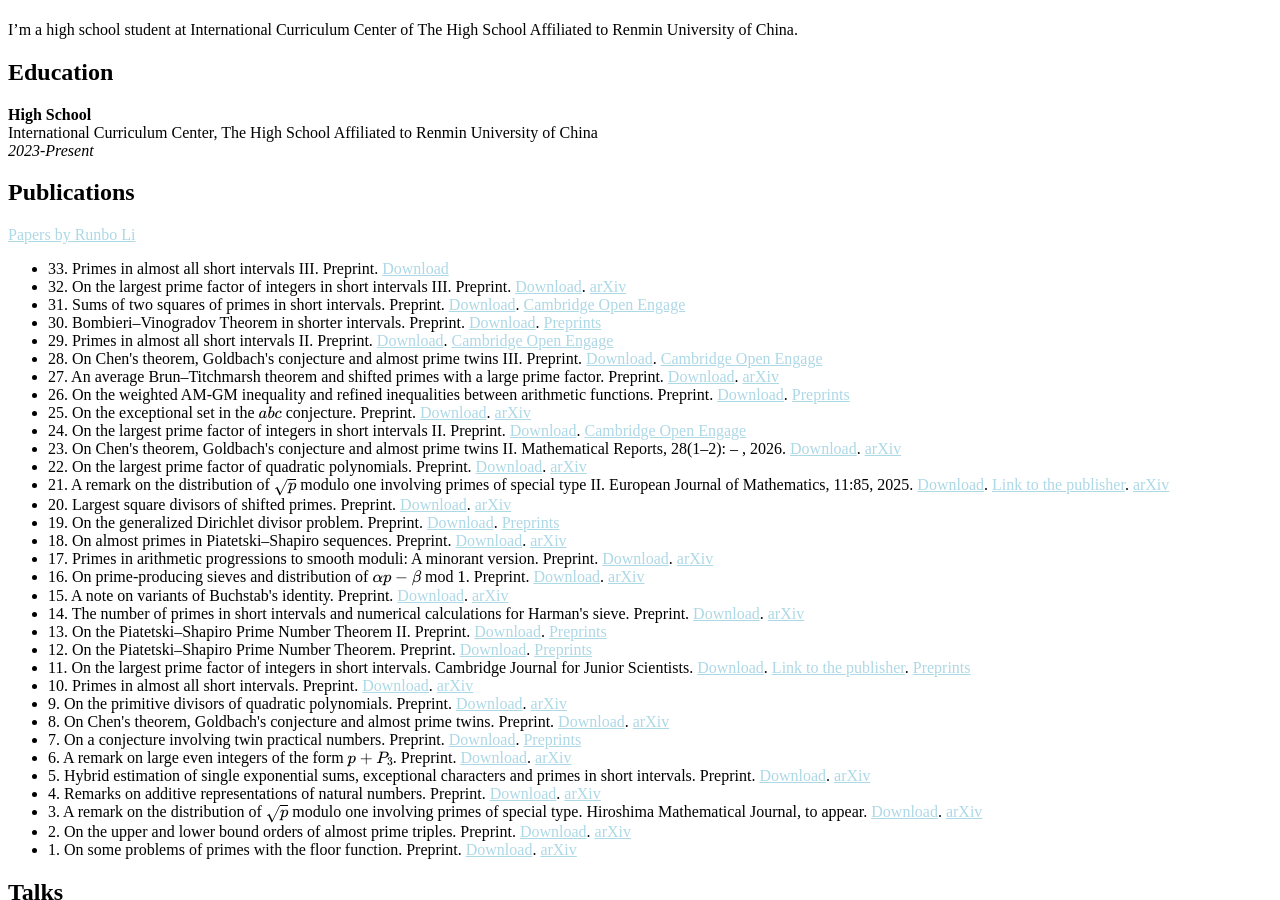
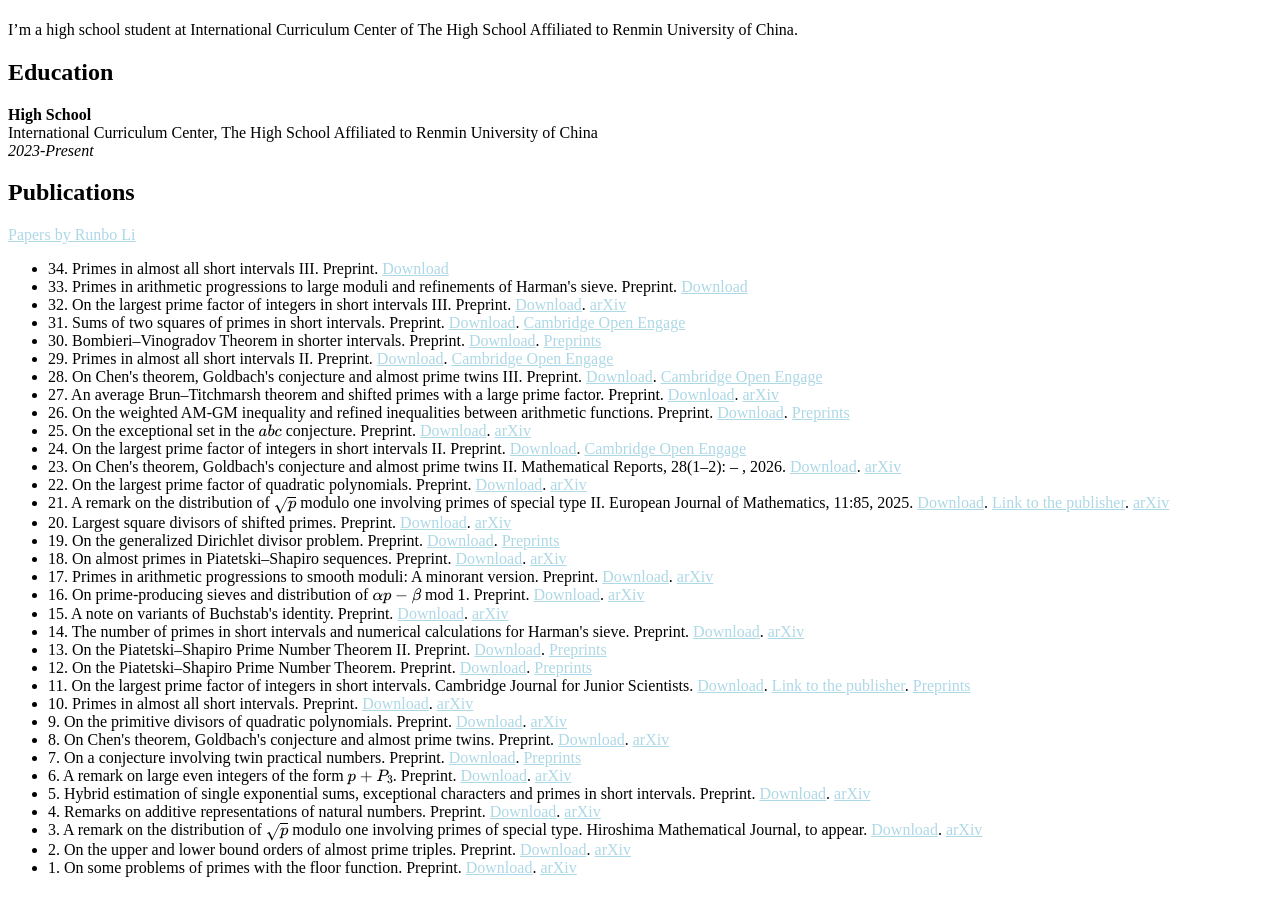
Before and after one commit to CareyRunboLi/CareyRunboLi.github.io, a Jekyll site: the page built from index.md, in a window 1280 px wide and 900 px high, scrolled down 1535 px. Built offline with Jekyll 4.4.1, drawn with Linux system fonts in a browser that asks for light colours; some web fonts are replaced; formulas are drawn with MathJax 3; a style sheet for code colours, icons or effects is not loaded; our own code applies the rules of GitHub Pages for plain Markdown files.

Commit message:
Update preprints.md

```diff
--- a/_includes/preprints.md
+++ b/_includes/preprints.md
@@ -9,7 +9,8 @@
 <a href="https://runbolicarey.com/assets/downloads/Papers_by_Runbo_Li_website.pdf"><span>Papers by Runbo Li</span></a>
 
 <ul style="margin:0 0 5px;">
-  <li>33. Primes in almost all short intervals III. Preprint. <a href="https://runbolicarey.com/assets/downloads/Primes_in_almost_all_short_intervals_III.pdf"><span>Download</span></a></li>
+  <li>34. Primes in almost all short intervals III. Preprint. <a href="https://runbolicarey.com/assets/downloads/Primes_in_almost_all_short_intervals_III.pdf"><span>Download</span></a></li>
+  <li>33. Primes in arithmetic progressions to large moduli and refinements of Harman's sieve. Preprint. <a href="https://runbolicarey.com/assets/downloads/Primes_in_arithmetic_progressions_to_large_moduli_and_refinements_of_Harman_s_sieve.pdf"><span>Download</span></a></li>
   <li>32. On the largest prime factor of integers in short intervals III. Preprint. <a href="https://runbolicarey.com/assets/downloads/On_the_largest_prime_factor_of_integers_in_short_intervals_III.pdf"><span>Download</span></a>. <a href="https://arxiv.org/abs/2601.00910v1"><span>arXiv</span></a></li>
   <li>31. Sums of two squares of primes in short intervals. Preprint. <a href="https://runbolicarey.com/assets/downloads/Sums_of_two_squares_of_primes_in_short_intervals.pdf"><span>Download</span></a>. <a href="https://doi.org/10.33774/coe-2025-15m3h"><span>Cambridge Open Engage</span></a></li>
   <li>30. Bombieri–Vinogradov Theorem in shorter intervals. Preprint. <a href="https://runbolicarey.com/assets/downloads/Bombieri__Vinogradov_Theorem_in_shorter_intervals.pdf"><span>Download</span></a>. <a href="https://www.preprints.org/manuscript/202511.0089/v1"><span>Preprints</span></a></li>
```
